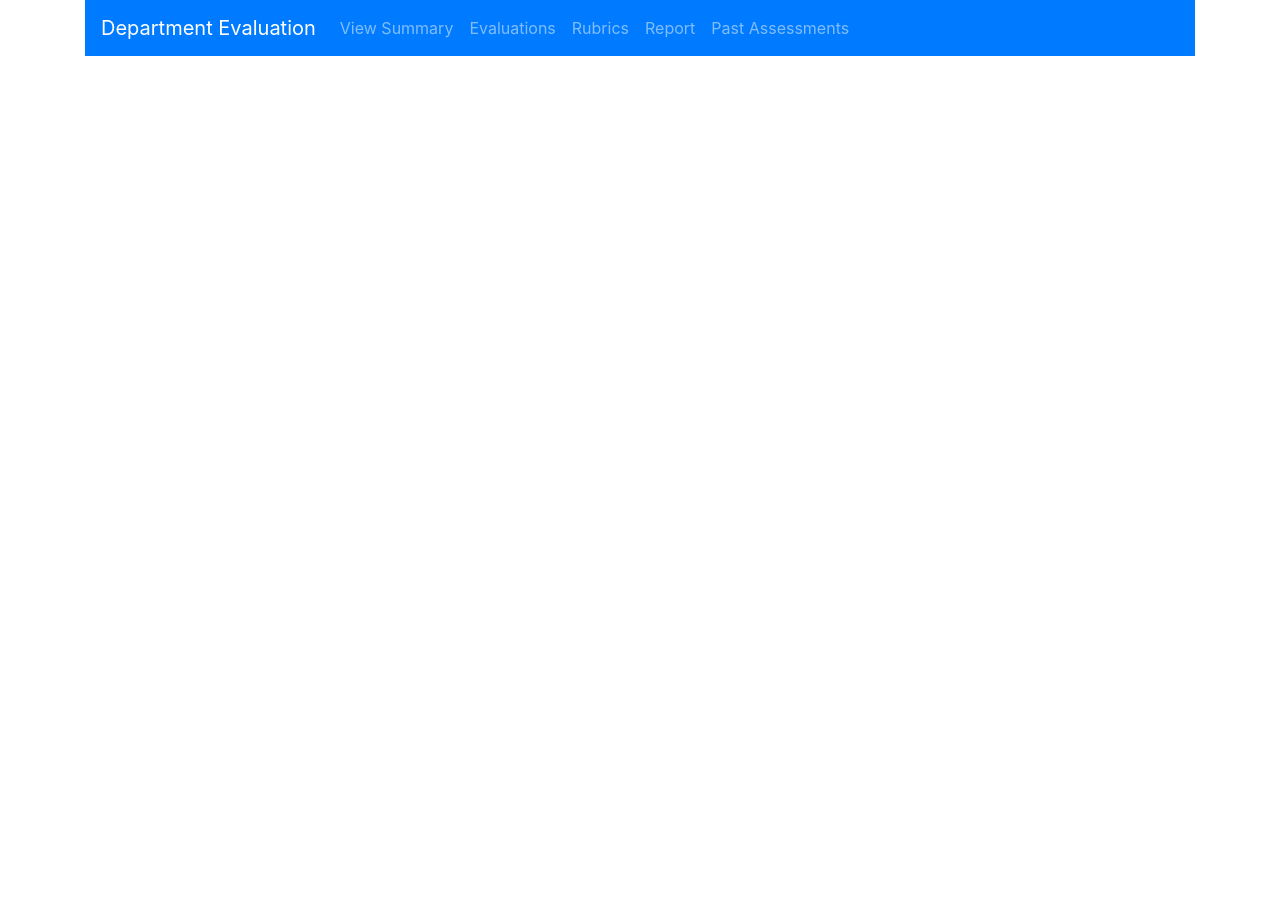
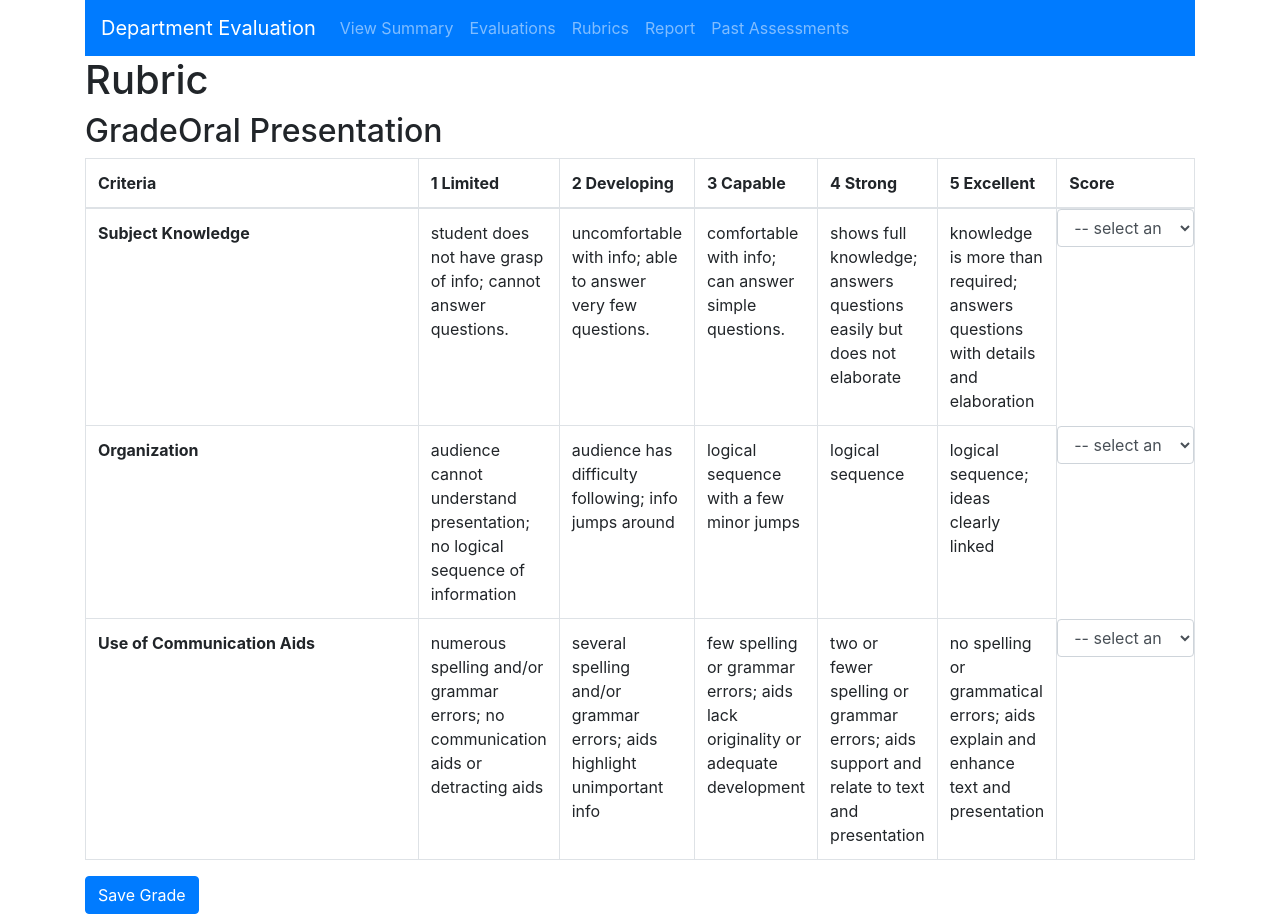
Before and after one commit to RyanBlomquist/temporary-front-end, a React (Create React App) app in the folder temporary-front-end/: page /gradeRubric in a window 1280 px wide. Before the commit the page ends 800 px from the top, so only its background shows below. Built offline with nearby package versions, Linux system fonts and the light colour scheme.

Commit message:
refactored view summary

```diff
--- a/temporary-front-end/src/App.js
+++ b/temporary-front-end/src/App.js
@@ -49,6 +49,7 @@ class App extends Component {
           <Route path="/viewSummary" exact component={ViewSummary} />
           <Route path="/rubricList" exact component={RubricList} />
           <Route path="/viewRubric" exact component={ViewRubric} />
+          <Route path="/gradeRubric" exact component={ViewRubric} />
         </div>
       </Router>
     );
--- a/temporary-front-end/src/components/view-rubric/view-rubric.component.js
+++ b/temporary-front-end/src/components/view-rubric/view-rubric.component.js
@@ -56,7 +56,7 @@ function CriteriaGradeInput(props)
 {
     return (
         <select className="form-control" id={props.currentCriteria.description}>
-            <option disabled selected value> -- select an option -- </option>
+            <option defaultValue value> -- select an option -- </option>
             {gradeScale}
         </select>
     )
@@ -81,15 +81,15 @@ function TopRowGradeScale(props)
 function CriteriaRow(props)
 {
     return Rubric.criteria.map(function(currentCriteria, i)
-        {
-            return (
-                <tr>
-                    <th scope="row" key={i}>{currentCriteria.description}</th>
-                    <CriteriaDescription criteria={currentCriteria} />
-                    {props.gradeMode?  <CriteriaGradeInput currentCriteria={currentCriteria} /> : ""}
-                </tr>
+    {
+        return (
+            <tr key={i}>
+                <th scope="row">{currentCriteria.description}</th>
+                <CriteriaDescription criteria={currentCriteria} />
+                {props.gradeMode?  <span><CriteriaGradeInput currentCriteria={currentCriteria} /></span> : null}
+            </tr>
             );
-        });
+    });
 }
 
 export default class ViewRubric extends Component
@@ -106,11 +106,18 @@ export default class ViewRubric extends Component
 
     handleSaveGradeClick()
     {
-        Rubric.criteria.map(function(currentCriteria)
+        let scores = Rubric.criteria.map(function(currentCriteria)
         {
             console.log(document.getElementById(currentCriteria.description).value);
-            return document.getElementById(currentCriteria.description).value;
+            return {description: currentCriteria.description,
+                    value: document.getElementById(currentCriteria.description).value};
+
         })
+
+        let subject = "dummy_subjectID";
+
+        let subjectScore = {subjectID: subject,
+                            scores: scores};
     }
 
     render()
@@ -124,14 +131,14 @@ export default class ViewRubric extends Component
         return (
             <div>
                 <h1>Rubric</h1>
-                <h2>{Rubric.title}</h2>
+                <h2>{this.state.gradeMode ? "Grade" : null}{Rubric.title}</h2>
 
                 <table className="table table-bordered">
                     <thead>
                         <tr>
                             <th scope="col" className="outcome-width">Criteria</th>
                             <TopRowGradeScale />
-                            {this.state.gradeMode ? <th scope="col">Score</th> : ''}
+                            {this.state.gradeMode ? <th scope="col" width="150px">Score</th> : null}
                         </tr>
                     </thead>
                     <tbody>
--- a/temporary-front-end/src/components/view-summary/view-summary.component.js
+++ b/temporary-front-end/src/components/view-summary/view-summary.component.js
@@ -38,6 +38,13 @@ const Outcome = props => (
     </tr>
 )
 
+const ProgramSummaryBody = props =>
+{
+    return programSummary.outcomes.map(function(currentOutcome, i){
+        return <Outcome outcome={currentOutcome} key={i} />;
+    });
+}
+
 export default class ViewSummary extends Component
 {
 
@@ -47,19 +54,10 @@ export default class ViewSummary extends Component
         this.state = {editMode: false};
     }
 
-    programSummaryDisplay()
-    {
-        return programSummary.outcomes.map(function(currentOutcome, i){
-            return <Outcome outcome={currentOutcome} key={i} />;
-        });
-    }
-
     handleEditModeClick()
     {
         this.setState({editMode: true});
     }
-
-    //<Link to="/editSummary" class="btn btn-primary">Edit Program Summary</Link>
 
     render()
     {
@@ -83,7 +81,7 @@ export default class ViewSummary extends Component
                         </tr>
                     </thead>
                     <tbody>
-                        {this.programSummaryDisplay()}
+                        <ProgramSummaryBody />
                     </tbody>
                 </table>
                 {addOutcomeButton}
```
